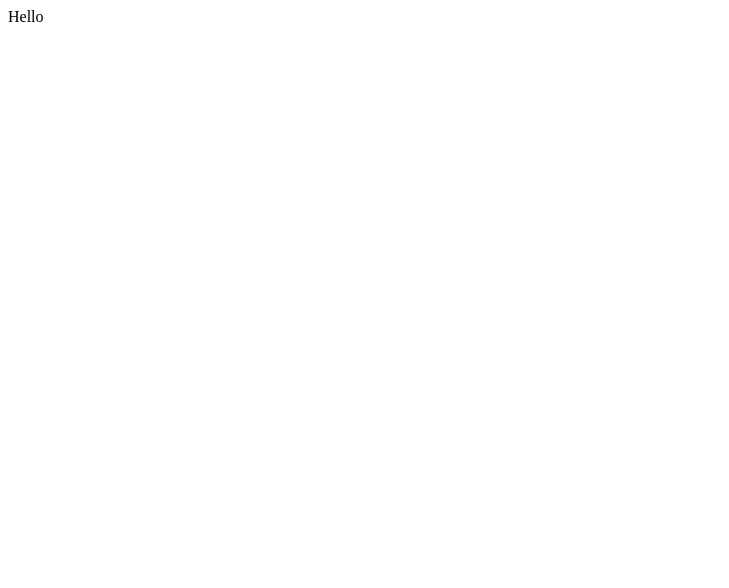
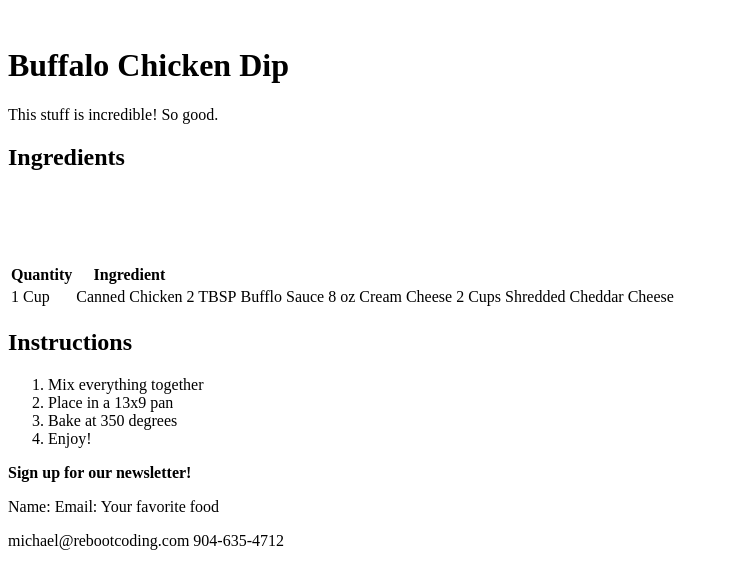
Before and after one commit to dmacre/bootstrap, a plain HTML site: page index.html in a window 1280 px wide. Shown: the whole page, without its empty margins (0-729 px from the left). Drawn offline with Linux system fonts and the light colour scheme.

Commit message:
assign one save for later

```diff
--- a/index.html
+++ b/index.html
@@ -1,11 +1,39 @@
-Hello
 <!DOCTYPE html>
-<lang="en">
+<html lang="en">
 <head>
-	<h1>     </h1>
-		<p>   </p>
+<img src=>
+	<meta charset = "utf-8">
+	<h1> Buffalo Chicken Dip    </h1>
 
 
+		<p>This stuff is incredible! So good.   </p>
 
+<h2> Ingredients</h2>
+<table>
+
+	<th>Quantity</th>
+	<th>Ingredient</th>
+	<tr>
+	<td>1 Cup </td>						<td>Canned Chicken</td><br>
+	<td>2 TBSP</td>						<td>Bufflo Sauce</td><br>
+	<td>8 oz</td>						<td>Cream Cheese </td><br>
+	<td>2 Cups</td>						<td>Shredded Cheddar Cheese </td><br>
+	</tr>
+</table>
+
+<h2>Instructions</h2>
+<ol>
+<li>Mix everything together  </li>
+<li>Place in a 13x9 pan  </li>
+<li>Bake at 350 degrees  </li>
+<li>Enjoy! </li>
+</ol>
+
+<p><b>Sign up for our newsletter!</b>  </p>
+
+<p>Name:          			Email:  							Your favorite food  </p>
+</head>
+
+<footer>michael@rebootcoding.com  904-635-4712  </footer>
 
 </head>
```
